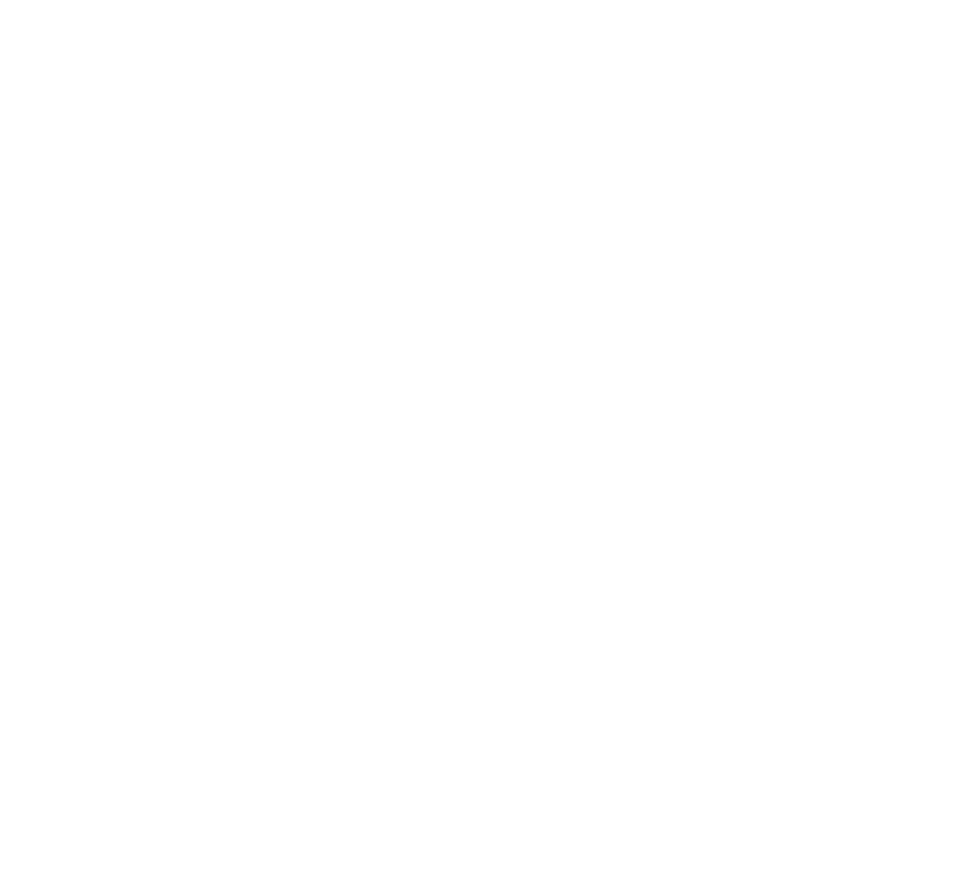
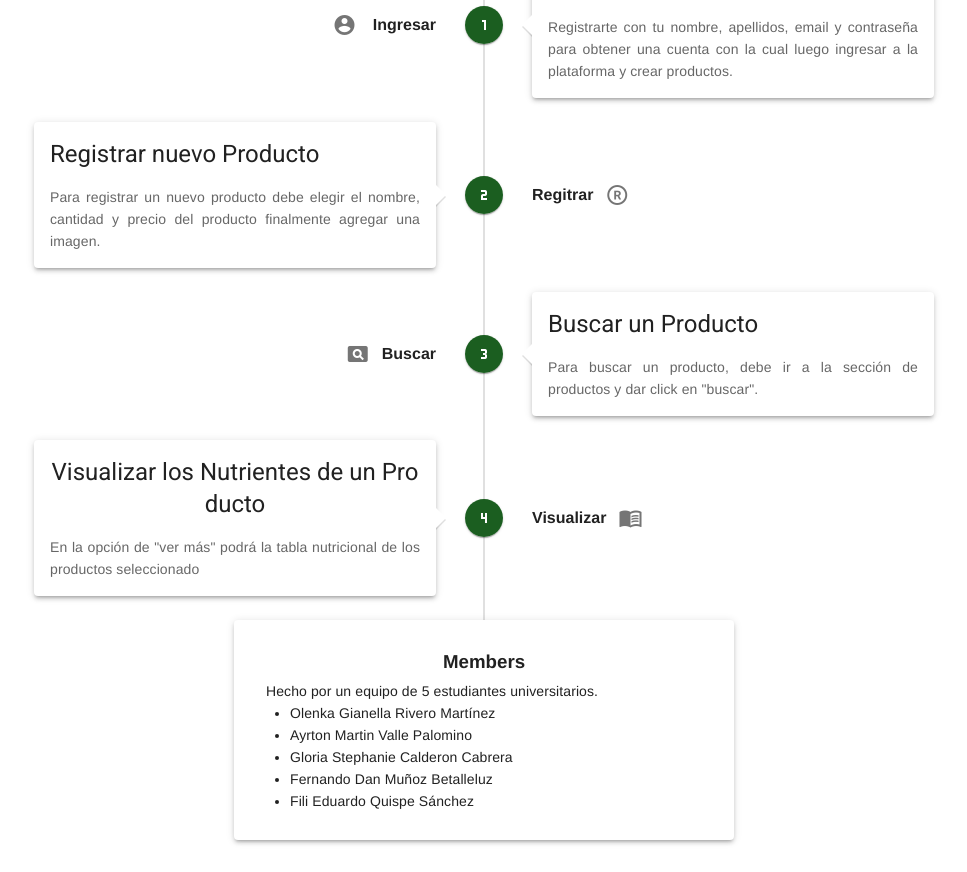
Before and after one commit to Yordy-code81/product-vue, a Vue app: page / in a window 1280 px wide. Shown: the part 200-1072 px from the top of the page, without its empty margins (156-1123 px from the left). Before the commit the page ends 800 px from the top, so only its background shows below. Built offline with nearby package versions, Linux system fonts and the light colour scheme; sample sign-in values are in the browser's storage.

Commit message:
feat: dashboard added

```diff
--- a/src/components/HelloWorld.vue
+++ b/src/components/HelloWorld.vue
@@ -1,6 +1,83 @@
 <template>
-  <div>HelloWorld</div>
+  <div class="home">
+    <v-card class="mx-auto" elevation="0" max-width="900" color="#FFFFFF">
+      <v-timeline :dense="$vuetify.breakpoint.smAndDown">
+
+        <v-timeline-item icon="mdi-numeric-1" fill-dot  color="green darken-4">
+          <span slot="opposite" class="font-weight-bold"><v-icon class="mr-3">mdi-account-circle</v-icon> Ingresar</span>
+          <v-hover>
+              <template v-slot:default="{ hover }">
+                <v-card class="transition-swing" :class="`elevation-${hover ? 24 : 3}`">
+                  <v-card-title class="text-h5">Ingresar como usuario</v-card-title>
+                  <v-card-text class="text-justify">
+                    Registrarte con tu nombre, apellidos, email y contraseña para obtener una cuenta con la cual luego ingresar a la plataforma y crear productos.
+                  </v-card-text>
+                </v-card>
+              </template>
+          </v-hover>
+        </v-timeline-item>
+        <v-timeline-item icon="mdi-numeric-2" fill-dot  color="green darken-4">
+          <span slot="opposite" class="font-weight-bold">Regitrar<v-icon class="ml-3">mdi-registered-trademark</v-icon></span>
+          <v-hover>
+              <template v-slot:default="{ hover }">
+                <v-card class="transition-swing" :class="`elevation-${hover ? 24 : 3}`">
+                  <v-card-title class="text-h5">Registrar nuevo Producto</v-card-title>
+                  <v-card-text class="text-justify">
+                    Para registrar un nuevo producto debe elegir el nombre, cantidad y precio del producto finalmente agregar una imagen.
+                  </v-card-text>
+                </v-card>
+              </template>
+          </v-hover>
+        </v-timeline-item>
+        <v-timeline-item icon="mdi-numeric-3" fill-dot  color="green darken-4">
+          <span slot="opposite" class="font-weight-bold"><v-icon class="mr-3">mdi-card-search</v-icon>Buscar</span>
+          <v-hover>
+              <template v-slot:default="{ hover }">
+                <v-card class="transition-swing" :class="`elevation-${hover ? 24 : 3}`">
+                  <v-card-title class="text-h5">Buscar un Producto</v-card-title>
+                  <v-card-text class="text-justify">
+                    Para buscar un producto, debe ir a la sección de productos y dar click en "buscar".
+                  </v-card-text>
+                </v-card>
+              </template>
+          </v-hover>
+        </v-timeline-item>
+        <v-timeline-item icon="mdi-numeric-4" fill-dot  color="green darken-4">
+          <span slot="opposite" class="font-weight-bold">Visualizar<v-icon class="ml-3">mdi-book-open-variant</v-icon></span>
+          <v-hover>
+              <template v-slot:default="{ hover }">
+                <v-card class="transition-swing" :class="`elevation-${hover ? 24 : 3}`">
+                  <v-card-title class="text-h5">Visualizar los Nutrientes de un Producto</v-card-title>
+                  <v-card-text class="text-justify">
+                    En la opción de "ver más" podrá la tabla nutricional de los productos seleccionado
+                  </v-card-text>
+                </v-card>
+              </template>
+          </v-hover>
+        </v-timeline-item>
+      </v-timeline>
+    </v-card>
+
+    <v-hover class="mb-8">
+      <template v-slot:default="{ hover }">
+        <v-card max-width="500" :class="`elevation-${hover ? 24 : 3}`" class="transition-swing mx-auto px-4 py-3" >
+          <h3 class="mx-4 pt-4">Members</h3>
+          <v-card-text class="font-weight-medium text--primary text-justify pt-1">
+            Hecho por un equipo de 5 estudiantes universitarios.
+            <ul>
+              <li>Olenka Gianella Rivero Martínez     </li>
+              <li>Ayrton Martin Valle Palomino  </li>
+              <li>Gloria Stephanie Calderon Cabrera  </li>
+              <li>Fernando Dan Muñoz Betalleluz      </li>
+              <li>Fili Eduardo Quispe Sánchez      </li>
+            </ul>
+          </v-card-text>
+        </v-card>
+      </template>
+    </v-hover>
+  </div>
 </template>
+
 
 <script>
   export default {
--- a/src/main-view/main-view.vue
+++ b/src/main-view/main-view.vue
@@ -46,18 +46,11 @@
             <v-list-item-title>Create Product</v-list-item-title>
           </v-list-item>
 
-          <v-list-item link to="/">
+          <v-list-item link to="/products-offer">
             <v-list-item-icon>
               <v-icon>mdi-podium-gold</v-icon>
             </v-list-item-icon>
             <v-list-item-title>Products</v-list-item-title>
-          </v-list-item>
-
-          <v-list-item link to="/">
-            <v-list-item-icon>
-              <v-icon>mdi-format-list-bulleted-square</v-icon>
-            </v-list-item-icon>
-            <v-list-item-title>Competences</v-list-item-title>
           </v-list-item>
         </v-list>
 
--- /dev/null
+++ b/src/products/pages/products-offer.vue
@@ -0,0 +1,95 @@
+<template>
+    <div class="products">
+      <v-row class="pt-4">
+        <v-col cols="12">
+          <h1 class="pl-11">Products on Sale</h1>
+        </v-col>
+      </v-row>
+      <v-row>
+        <v-col cols="12">
+          <div class="d-flex flex-wrap justify-center mb-8">
+            <v-card v-for="product in products" :key="product.id" class="pb-2 ma-3" width="345" max-height="350">
+                <v-img
+                  class="white--text align-end"
+                  height="200px"
+                  v-bind:src="`${product.image}`"
+                >
+                  <v-card-title>{{ product.name }}</v-card-title>
+                </v-img>
+
+                <v-card-subtitle class="pb-0">
+                    {{ product.name }}
+                </v-card-subtitle>
+
+                <v-card-text class="text--primary">
+                  <div>price: S/{{ product.price }}</div>
+
+                  <div>Amount: {{ product.amount }} {{ product.type }}</div>
+                </v-card-text>
+
+                <v-card-actions>
+                  <v-btn
+                    color="green"
+                    text
+                  >
+                    Share
+                  </v-btn>
+
+                  <v-btn
+                    color="green"
+                    text
+                  >
+                    Explore
+                  </v-btn>
+                </v-card-actions>
+            </v-card>
+          </div>
+        </v-col>
+      </v-row>
+    </div>
+</template>
+
+<script>
+import CreateProductService from '../services/register-product.service';
+
+export default {
+    name: "products-offer",
+
+    data: () => ({
+      products: [],
+      isValid: true,
+      name: '',
+      nameRules: [ v => !!v || 'Product name is required'],
+    }),
+
+    created() {
+        this.getAllProducts();
+    },
+
+    updated() {
+
+    },
+
+    methods: {
+      getAllProducts() {
+        CreateProductService.getAllProducts()
+        .then(response => {
+          this.products = response.data.map(
+            prod => ({
+              id: prod.id,
+              name: prod.name,
+              amount: prod.amount,
+              type: prod.type,
+              image: prod.image,
+              price: prod.price
+            })
+          )
+          //console.log(response.data['products']);
+        })
+        .catch(e => {
+          console.log(e)
+        })
+      }
+    }
+}
+</script>
--- a/src/products/services/register-product.service.js
+++ b/src/products/services/register-product.service.js
@@ -6,9 +6,9 @@ class CreateProductService {
         return http.post(`${this.endpoint}/${sellerId}/products`, product);
     }
 
-    /*getAllCoursesById(id){
-        return http.get(`${this.endpoint}/${id}/courses`)
-    }*/
+    getAllProducts(){
+        return http.get(`/products`)
+    }
 }
 
 export default new CreateProductService();
--- a/src/router/index.js
+++ b/src/router/index.js
@@ -41,6 +41,11 @@ const routes = [
     component: () => import('@/products/pages/register-product')
   },
   {
+    path: '/products-offer',
+    name: 'products-offer',
+    component: () => import('@/products/pages/products-offer')
+  },
+  {
     path: '/about',
     name: 'about',
     // route level code-splitting
```
